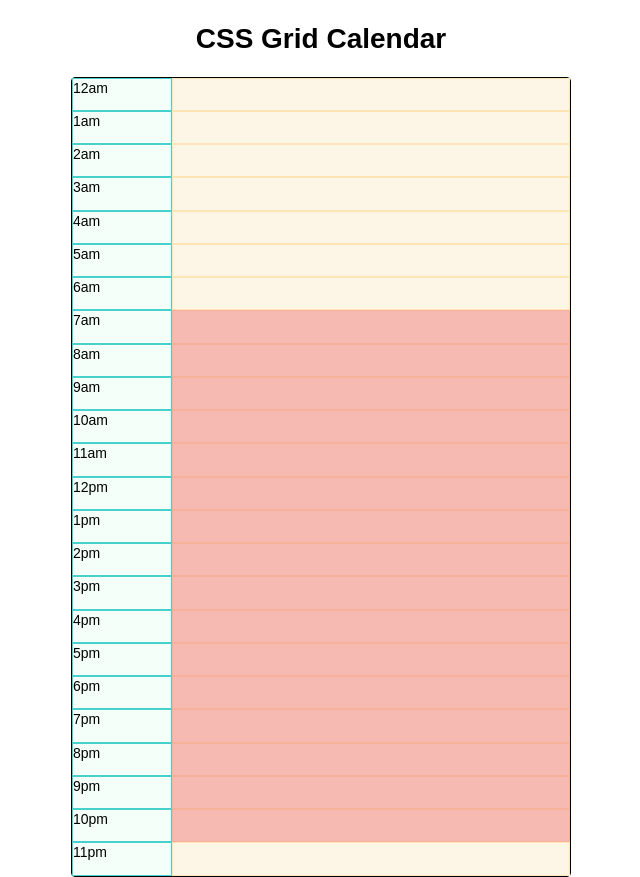
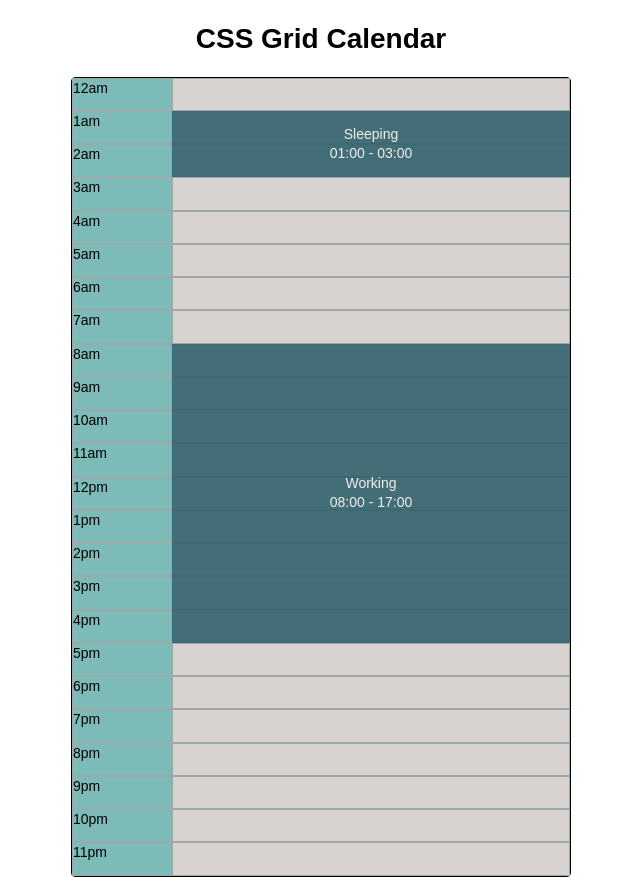
Before and after one commit to roadrunnersf/css-grid-calendar, a React (Create React App) app: page / in a window 1280 px wide. Shown: the whole page, without its empty margins (303-943 px from the left). Built offline with nearby package versions, Linux system fonts and the light colour scheme.

Commit message:
Calendar: add event component
Event takes event prop with start time, end time, and a title. List of events can be mapped and displayed on the calendar.

```diff
--- a/src/App.tsx
+++ b/src/App.tsx
@@ -1,11 +1,14 @@
 import React from 'react'
 import { BrowserRouter as Router, Switch, Route } from 'react-router-dom'
+import { ThemeProvider } from '@emotion/react'
 
 import CalendarPage from 'CalendarPage'
 import GlobalStyle from 'GlobalStyle'
 import PageContainer from 'PageContainer'
+import { theme } from 'theme'
 
 const App = () => (
+	<ThemeProvider theme={theme}>
 		<Router>
 			<GlobalStyle />
 			<PageContainer>
@@ -16,6 +19,7 @@ const App = () => (
 				</Switch>
 			</PageContainer>
 		</Router>
+	</ThemeProvider>
 )
 
 export default App
--- /dev/null
+++ b/src/CalendarPage/Event.tsx
@@ -0,0 +1,55 @@
+import React from 'react'
+import styled from '@emotion/styled'
+import { Dayjs } from 'dayjs'
+
+import { formats, endRowLine } from 'CalendarPage/constants'
+
+type CellProps = {
+	start: string
+	end: string
+}
+
+const Cell = styled.div<CellProps>`
+	grid-column: cell-start / cell-end;
+	grid-row: ${p => `${p.start} / ${p.end}`};
+	height: 100%;
+	width: 100%;
+	background-color: ${p => p.theme.primary};
+	color: ${p => p.theme.text};
+	display: flex;
+	flex-direction: column;
+	align-items: center;
+	justify-content: center;
+	text-align: center;
+	font-size: 14px;
+	opacity: 0.85;
+`
+
+type EventProps = {
+	event: {
+		start: Dayjs
+		end: Dayjs
+		title: string
+	}
+}
+
+const Event: React.FC<EventProps> = ({ event: { start, end, title } }) => {
+	const startRow = start.format(formats.cssGridTime)
+	const provisionalEnd = end.format(formats.cssGridTime)
+
+	const endRow = provisionalEnd === '_00_00' ? endRowLine : provisionalEnd
+
+	const timeDisplayed = `${start.format(formats.time)} - ${end.format(
+		formats.time
+	)}`
+
+	return (
+		<Cell start={startRow} end={endRow}>
+			{title}
+			<br />
+			{timeDisplayed}
+		</Cell>
+	)
+}
+
+export default Event
--- a/src/CalendarPage/Label.tsx
+++ b/src/CalendarPage/Label.tsx
@@ -2,7 +2,7 @@ import React from 'react'
 import styled from '@emotion/styled'
 import { Dayjs } from 'dayjs'
 
-import { cssGridTimeFormat, endRowLine } from 'CalendarPage/constants'
+import { formats, endRowLine } from 'CalendarPage/constants'
 
 type CellProps = {
 	start: string
@@ -14,8 +14,8 @@ const Cell = styled.div<CellProps>`
 	grid-row: ${p => `${p.start} / ${p.end}`};
 	height: 100%;
 	width: 100%;
-	background-color: mintcream;
-	border: 1px solid mediumturquoise;
+	background-color: ${p => p.theme.secondary};
+	border: 1px solid ${p => p.theme.tertiary};
 	display: flex;
 	align-items: flex-start;
 	font-size: 14px;
@@ -24,8 +24,8 @@ const Cell = styled.div<CellProps>`
 type LabelProps = { start: Dayjs }
 
 const Label: React.FC<LabelProps> = ({ start }) => {
-	const startRow = start.format(cssGridTimeFormat)
-	const provisionalEnd = start.add(1, 'hour').format(cssGridTimeFormat)
+	const startRow = start.format(formats.cssGridTime)
+	const provisionalEnd = start.add(1, 'hour').format(formats.cssGridTime)
 
 	const endRow = provisionalEnd === '_00_00' ? endRowLine : provisionalEnd
 
--- a/src/CalendarPage/TimeBlock.tsx
+++ b/src/CalendarPage/TimeBlock.tsx
@@ -2,7 +2,7 @@ import React from 'react'
 import styled from '@emotion/styled'
 import { Dayjs } from 'dayjs'
 
-import { cssGridTimeFormat, endRowLine } from 'CalendarPage/constants'
+import { formats, endRowLine } from 'CalendarPage/constants'
 
 type CellProps = {
 	start: string
@@ -14,8 +14,8 @@ const Cell = styled.div<CellProps>`
 	grid-row: ${p => `${p.start} / ${p.end}`};
 	height: 100%;
 	width: 100%;
-	background-color: oldlace;
-	border: 1px solid moccasin;
+	background-color: ${p => p.theme.background};
+	border: 1px solid ${p => p.theme.tertiary};
 	display: flex;
 	align-items: flex-start;
 	font-size: 14px;
@@ -24,8 +24,8 @@ const Cell = styled.div<CellProps>`
 type TimeBlockProps = { start: Dayjs }
 
 const TimeBlock: React.FC<TimeBlockProps> = ({ start }) => {
-	const startRow = start.format(cssGridTimeFormat)
-	const provisionalEnd = start.add(1, 'hour').format(cssGridTimeFormat)
+	const startRow = start.format(formats.cssGridTime)
+	const provisionalEnd = start.add(1, 'hour').format(formats.cssGridTime)
 
 	const endRow = provisionalEnd === '_00_00' ? endRowLine : provisionalEnd
 
--- a/src/CalendarPage/constants.ts
+++ b/src/CalendarPage/constants.ts
@@ -9,3 +9,10 @@ export const dayConsts = {
 }
 
 export const endRowLine = 'END_LINE'
+
+type Formats = { [format: string]: string }
+
+export const formats: Formats = {
+	cssGridTime: '_HH_mm',
+	time: 'HH:mm',
+}
--- a/src/CalendarPage/index.tsx
+++ b/src/CalendarPage/index.tsx
@@ -1,23 +1,20 @@
 import React, { Fragment } from 'react'
 import styled from '@emotion/styled'
-import dayjs from 'dayjs'
+import dayjs, { Dayjs } from 'dayjs'
 
 import Label from 'CalendarPage/Label'
 import TimeBlock from 'CalendarPage/TimeBlock'
-import {
-	cssGridTimeFormat,
-	dayConsts,
-	endRowLine,
-} from 'CalendarPage/constants'
+import Event from 'CalendarPage/Event'
+import { formats, dayConsts, endRowLine } from 'CalendarPage/constants'
 
 const date = dayjs('2020-01-01')
 
-const timesArray = [...Array(dayConsts.hours)].map((e, i) =>
-	date.add(i, 'hour')
-)
+const timesArray = [
+	...Array(dayConsts.hours * dayConsts.slotsPerHour),
+].map((e, i) => date.add(i, 'hour'))
 
 const timesForGrid = timesArray.map(timeObj => {
-	const formattedHour = timeObj.format(cssGridTimeFormat)
+	const formattedHour = timeObj.format(formats.cssGridTime)
 
 	return `[${formattedHour}] 1fr`
 })
@@ -38,14 +35,25 @@ const Container = styled.div`
 	}
 `
 
-const TestShift = styled.div`
-	grid-column: cell-start / cell-end;
-	grid-row: _07_00 / _23_00;
-	height: 100%;
-	width: 100%;
-	background-color: lightcoral;
-	opacity: 0.5;
-`
+type EventObj = {
+	start: Dayjs
+	end: Dayjs
+	title: string
+}
+type EventsList = EventObj[]
+
+const events: EventsList = [
+	{
+		start: dayjs('2020-01-01 01:00'),
+		end: dayjs('2020-01-01 03:00'),
+		title: 'Sleeping',
+	},
+	{
+		start: dayjs('2020-01-01 08:00'),
+		end: dayjs('2020-01-01 17:00'),
+		title: 'Working',
+	},
+]
 
 const CalendarPage: React.FC = () => (
 	<>
@@ -59,7 +67,12 @@ const CalendarPage: React.FC = () => (
 					<TimeBlock start={dayObj} />
 				</Fragment>
 			))}
-			<TestShift />
+			{events.map(event => (
+				<Event
+					key={event.start.format(formats.cssGridTime)}
+					event={event}
+				/>
+			))}
 		</Container>
 	</>
 )
--- /dev/null
+++ b/src/theme.ts
@@ -0,0 +1,21 @@
+interface ThemeColorScheme {
+	primary: string
+	secondary: string
+	text: string
+	background: string
+	tertiary: string
+}
+
+declare module '@emotion/react' {
+	export interface Theme extends ThemeColorScheme {}
+}
+
+const seascape: ThemeColorScheme = {
+	primary: 'rgb(43,93,104)',
+	secondary: 'rgb(125,187,185)',
+	text: 'rgb(242,242,242)',
+	background: 'rgb(216,211,208)',
+	tertiary: 'rgb(157,168,168)',
+}
+
+export const theme = seascape
```
Lines whose indentation alone changed are shown as unchanged.
